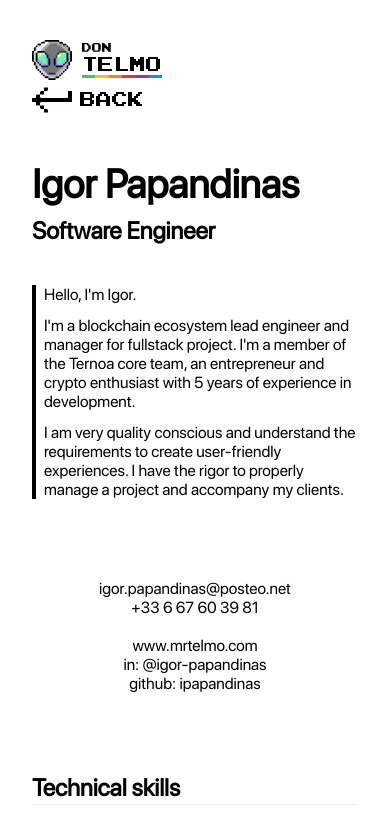
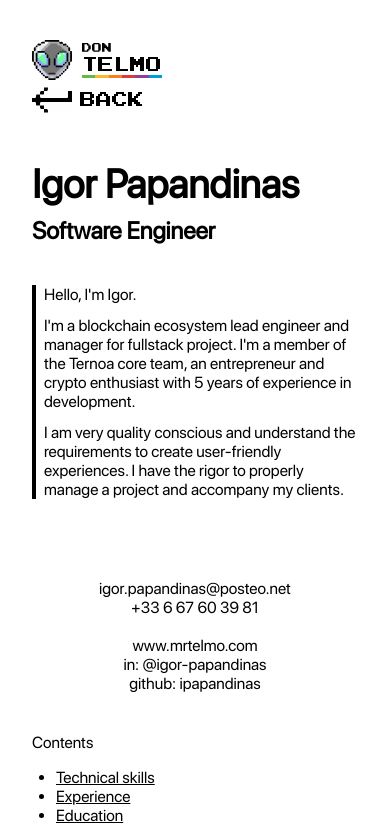
Before and after one commit to ipapandinas/dontelmo, a Next.js app: page /resume in a window 390 px wide. Shown: the top 826 px of the page. Built offline with nearby package versions, Linux system fonts and the light colour scheme.

Commit message:
task: react-scroll added

```diff
--- a/app/exp/dev/MorphPortal.tsx
+++ b/app/exp/dev/MorphPortal.tsx
@@ -34,7 +34,7 @@ const MorphPortal = ({ destination, top, left }: Props) => {
 
     setTimeout(() => {
       router.push(destination)
-    }, 1000)
+    }, 600)
   }, [destination, left, router, top])
 
   return (
--- a/app/exp/styles.module.css
+++ b/app/exp/styles.module.css
@@ -10,6 +10,10 @@
   display: flex;
   justify-content: center;
   background-color: #fff;
+}
+
+.homeLink {
+  width: 66%;
 }
 
 .root {
--- a/app/resume/layout.tsx
+++ b/app/resume/layout.tsx
@@ -8,14 +8,9 @@ const myFont = localFont({ src: './sf-pro-display-regular.woff2' })
 import BackLink from './ui/BackLink/BackLink'
 
 import styles from './styles.module.css'
+import NavLink from './ui/NavLink/NavLink'
 
 export default function RootLayoutResume({ children }: { children: any }) {
-  const NavLink = ({ label, to }: { label: string; to: string }) => (
-    <Link className={styles.anchor} href={to} key={`link-${to}`}>
-      {label}
-    </Link>
-  )
-
   return (
     <html lang="en" className={myFont.className}>
       <body>
@@ -26,16 +21,16 @@ export default function RootLayoutResume({ children }: { children: any }) {
               <div className={styles.tableContentsLabel}>Contents</div>
               <ul className={styles.links}>
                 <li>
-                  <NavLink label="Technical skills" to="/resume/#skills" />
+                  <NavLink label="Technical skills" to="section-skills" />
                 </li>
                 <li>
-                  <NavLink label="Experience" to="/resume/#experience" />
+                  <NavLink label="Experience" to="section-experience" />
                 </li>
                 <li>
-                  <NavLink label="Education" to="/resume/#education" />
+                  <NavLink label="Education" to="section-education" />
                 </li>
                 <li>
-                  <NavLink label="Languages" to="/resume/#languages" />
+                  <NavLink label="Languages" to="section-languages" />
                 </li>
               </ul>
             </div>
--- a/app/resume/page.tsx
+++ b/app/resume/page.tsx
@@ -3,6 +3,7 @@ import React from 'react'
 import styles from './styles.module.css'
 import BackLink from './ui/BackLink/BackLink'
 import Experience from './ui/Experience/Experience'
+import NavLink from './ui/NavLink/NavLink'
 import Section from './ui/Section/Section'
 import Tag from './ui/Tag/Tag'
 import TechnicalSection from './ui/TechnicalSection/TechnicalSection'
@@ -75,6 +76,24 @@ export default function Page() {
               github: ipapandinas
             </a>
           </div>
+        </div>
+
+        <div className={styles.tableContentsMobile}>
+          <div className={styles.tableContentsLabel}>Contents</div>
+          <ul className={styles.links}>
+            <li>
+              <NavLink label="Technical skills" to="section-skills" />
+            </li>
+            <li>
+              <NavLink label="Experience" to="section-experience" />
+            </li>
+            <li>
+              <NavLink label="Education" to="section-education" />
+            </li>
+            <li>
+              <NavLink label="Languages" to="section-languages" />
+            </li>
+          </ul>
         </div>
 
         <Section anchor="skills" title="Technical skills">
--- a/app/resume/styles.module.css
+++ b/app/resume/styles.module.css
@@ -21,16 +21,16 @@
   margin-top: 2.4rem;
 }
 
+.tableContentsMobile {
+  display: none;
+}
+
 .tableContentsLabel {
   font-size: 1.6rem;
 }
 
 .links {
   padding-left: 2.4rem !important;
-}
-
-.anchor {
-  font-size: 1.6rem;
 }
 
 .name {
@@ -85,6 +85,11 @@
     padding: 4rem 3.2rem 8rem;
   }
 
+  .tableContentsMobile {
+    display: block;
+    margin-top: 4rem;
+  }
+
   .resume {
     margin-top: 4rem;
   }
--- /dev/null
+++ b/app/resume/ui/NavLink/NavLink.tsx
@@ -0,0 +1,21 @@
+'use client'
+
+import React from 'react'
+import { Link } from 'react-scroll'
+
+import styles from './styles.module.css'
+
+const NavLink = ({ label, to }: { label: string; to: string }) => (
+  <Link
+    className={styles.anchor}
+    to={to}
+    key={`link-${to}`}
+    duration={500}
+    offset={-20}
+    smooth
+    spy
+  >
+    {label}
+  </Link>
+)
+export default NavLink
--- /dev/null
+++ b/app/resume/ui/NavLink/styles.module.css
@@ -0,0 +1,3 @@
+.anchor {
+  font-size: 1.6rem;
+}
--- a/app/resume/ui/Section/Section.tsx
+++ b/app/resume/ui/Section/Section.tsx
@@ -1,4 +1,7 @@
+'use client'
+
 import React from 'react'
+import { Element } from 'react-scroll'
 
 import styles from './styles.module.css'
 
@@ -11,9 +14,13 @@ const Section = ({
   children: any
   title: string
 }) => (
-  <div className={styles.root} id={anchor}>
+  <Element
+    className={styles.root}
+    name={`section-${anchor}`}
+    key={`section-${anchor}`}
+  >
     {title && <h3 className={styles.title}>{title}</h3>}
     {children}
-  </div>
+  </Element>
 )
 export default Section
--- a/package.json
+++ b/package.json
@@ -21,7 +21,7 @@
     "next": "^13.0.2",
     "react": "^18.2.0",
     "react-dom": "^18.2.0",
-    "react-scroll": "^1.8.1",
+    "react-scroll": "^1.8.8",
     "react-slick": "^0.29.0",
     "sass": "^1.55.0",
     "slick-carousel": "^1.8.1"
--- a/ui/DonTelmoLogo/DonTelmoLogo.tsx
+++ b/ui/DonTelmoLogo/DonTelmoLogo.tsx
@@ -2,7 +2,6 @@
 
 import React from 'react'
 import Image from 'next/image'
-import Link from 'next/link'
 import { usePathname } from 'next/navigation'
 
 import styles from './styles.module.css'
@@ -11,7 +10,7 @@ const DonTelmoLogo = ({ isPath = true }: { isPath?: boolean }) => {
   const pathname = usePathname()
   return (
     <div className={styles.root}>
-      <Link href="/exp" title="Homepage" className={styles.logo}>
+      <div className={styles.logo}>
         <Image
           alt="DON TELMO's avatar"
           height={40}
@@ -20,7 +19,7 @@ const DonTelmoLogo = ({ isPath = true }: { isPath?: boolean }) => {
           src="/assets/svgs/alien.svg"
           title="DON TELMO's avatar"
         />
-      </Link>
+      </div>
       <div className={styles.pathWrapper}>
         <span className={styles.pathPrefix}>DON</span>
         <div>
--- a/ui/DonTelmoLogo/styles.module.css
+++ b/ui/DonTelmoLogo/styles.module.css
@@ -1,7 +1,6 @@
 .root {
   display: flex;
   align-items: center;
-  width: 66%;
   height: 4rem;
   font-family: 'PressStart2P';
 }
```
Also changed, not shown: app/exp/layout.tsx (+6 -3 lines), 1 other file (tests, documents, lock files or other folders).
